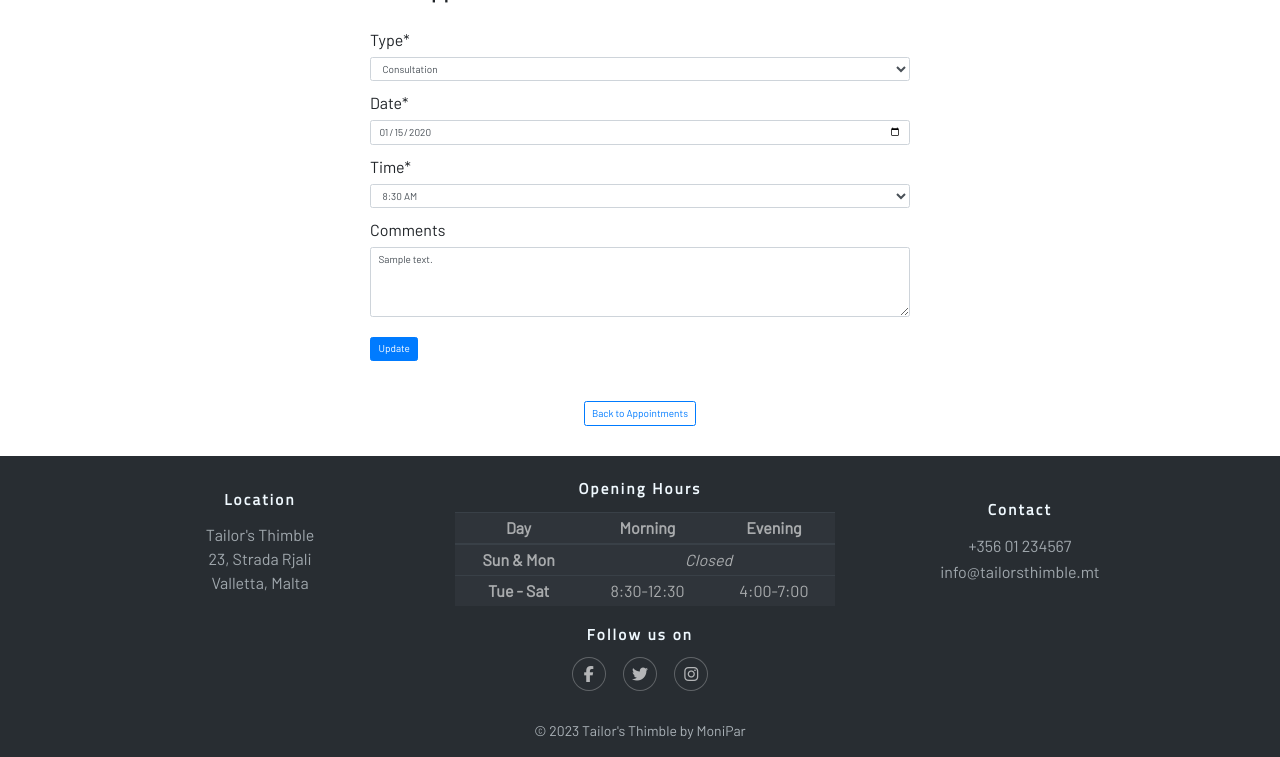
After one commit to MoniPar/tailors_thimble, a Django app: page /appointments/1/update in a window 1280 px wide. The commit adds this page. Shown: the part 160-917 px from the top of the page. Run offline with Django 3.2, Linux system fonts and the light colour scheme; a user stored in the database is signed in; tables that the repository leaves empty hold one stand-in row (values such as "Sample post"); some libraries are stand-ins or nearby versions.

Commit message:
Create Appointment update V&T, add restrictions & 403

```diff
--- a/tailoring/templates/tailoring/appointment_detail.html
+++ b/tailoring/templates/tailoring/appointment_detail.html
@@ -23,7 +23,7 @@
                     <div class="card-footer">
                         <small><i>If you need to reschedule, use the update button below.  We require 24 hours to confirm rescheduling.</i></small>
                         <div class="mt-2 text-center">
-                            <a href="#"
+                            <a href="{% url 'appointment-update' object.id %}"
                                 role="button" class="btn btn-outline-primary mr-4">Update</a>
                             <a href="#"
                                 role="button" class="btn btn-outline-primary">Delete</a>
--- a/tailoring/templates/tailoring/appointment_form.html
+++ b/tailoring/templates/tailoring/appointment_form.html
@@ -19,7 +19,7 @@
     </div>
   </div>
   <div class="row">
-    <div class="col-md-8 mt-2 mb-4 offset-md-2">
+    <div class="col-md-8 col-lg-6 mt-2 mb-4 offset-md-2 offset-lg-3">
       <form method="POST">
         {% csrf_token %}
         <fieldset class="form-group">
--- /dev/null
+++ b/tailoring/templates/tailoring/appointment_update.html
@@ -0,0 +1,36 @@
+{% extends 'base.html' %}
+
+{% load crispy_forms_tags %}
+
+{% block content %}
+<div class="container-md mt-4 mb-4">
+  <div class="row">
+    <div class="col-md-8 col-lg-6 mt-4 offset-md-2 offset-lg-3">
+      <h2>Edit Appointment</h2>
+    </div>
+  </div>
+  <div class="row">
+    <div class="col-md-8 col-lg-6 mt-2 mb-4 offset-md-2 offset-lg-3">
+      <form method="POST">
+        {% csrf_token %}
+        <fieldset class="form-group">
+          {{ form|crispy }}
+        </fieldset>
+          <div class="form-group">
+            <button class="btn btn-primary mb-2" type="submit">Update</button>
+          </div>
+      </form>
+    </div>
+  </div>
+  <div class="container">
+    <div class="row">
+      <div class="col-md-8 col-lg-6 mt-3 offset-md-2 offset-lg-3">
+        <div class="row justify-content-center mb-4">
+          <a href="{% url 'appointments' %}" role="button"
+            class="btn btn-outline-primary">Back to Appointments</a>
+        </div>
+      </div>
+    </div>
+  </div>
+</div>
+{% endblock %}
--- a/tailoring/urls.py
+++ b/tailoring/urls.py
@@ -9,6 +9,8 @@ urlpatterns = [
          name='appointment-detail'),
     path('appointments/new', views.AppointmentCreate.as_view(),
          name='appointment-create'),
+    path('appointments/<int:pk>/update', views.AppointmentUpdate.as_view(),
+         name='appointment-update'),
     path('about/', views.About.as_view(), name='about-page'),
     path('services/', views.Services.as_view(), name='services-page'),
 ]
--- a/tailoring/views.py
+++ b/tailoring/views.py
@@ -1,10 +1,10 @@
 from django.shortcuts import render
 from django.views import View
 from django.views.generic import (
-    ListView, DetailView, CreateView,
+    ListView, DetailView, CreateView, UpdateView
 )
 from django.contrib.auth.mixins import (
-    LoginRequiredMixin,
+    LoginRequiredMixin, UserPassesTestMixin
 )
 from .models import Appointment
 from .forms import AppointmentForm
@@ -43,17 +43,33 @@ class AppointmentList(LoginRequiredMixin, ListView):
     ordering = ['submitted']
     paginate_by = 6
 
+    def get_queryset(self):
+        """
+        Returns objects that belong to the current user
+        """
+        return Appointment.objects.filter(user=self.request.user)
 
-class AppointmentDetail(LoginRequiredMixin, DetailView):
+
+class AppointmentDetail(LoginRequiredMixin, UserPassesTestMixin, DetailView):
     """
     Defines the logic for each appointment
     """
     model = Appointment
 
+    def test_func(self):
+        """
+        UserPassesTestMixin runs this method to check if user
+        is the user who created the appointment
+        """
+        appointment = self.get_object()
+        if self.request.user == appointment.user:
+            return True
+        return False
+
 
 class AppointmentCreate(LoginRequiredMixin, CreateView):
     """
-    Defines the logic for the appointment form
+    Defines the logic for the AppointmentForm
     """
     model = Appointment
     form_class = AppointmentForm
@@ -65,3 +81,30 @@ class AppointmentCreate(LoginRequiredMixin, CreateView):
         form.instance.user = self.request.user
 
         return super().form_valid(form)
+
+
+class AppointmentUpdate(LoginRequiredMixin, UserPassesTestMixin, UpdateView):
+    """
+    Defines the logic for the Update AppointmentForm
+    """
+    model = Appointment
+    form_class = AppointmentForm
+    template_name = 'tailoring/appointment_update.html'
+
+    def form_valid(self, form):
+        """
+        Adds the logged in user before form is submitted
+        """
+        form.instance.user = self.request.user
+
+        return super().form_valid(form)
+
+    def test_func(self):
+        """
+        UserPassesTestMixin runs this method to check if user
+        is the user who created the appointment
+        """
+        appointment = self.get_object()
+        if self.request.user == appointment.user:
+            return True
+        return False
```
Also changed, not shown: templates/403.html (added, +23 -0 lines).
